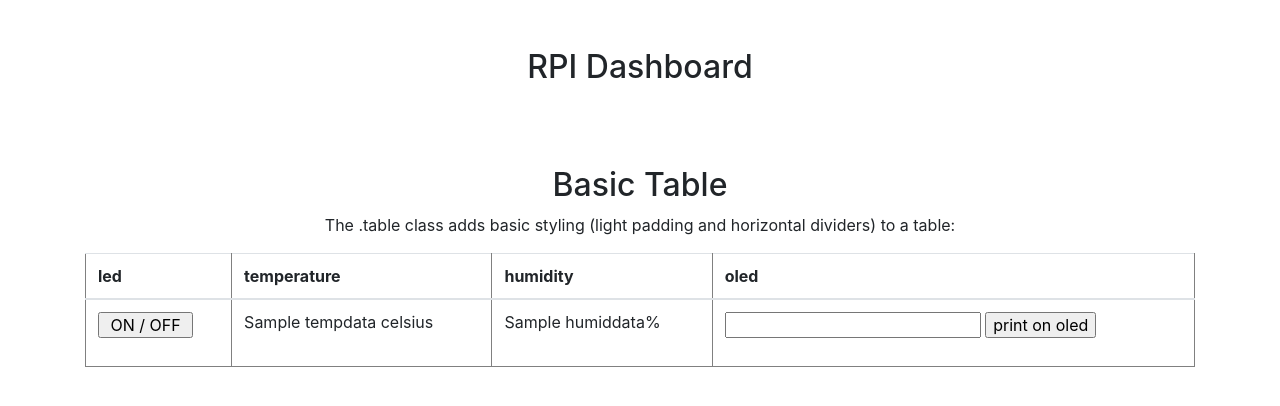
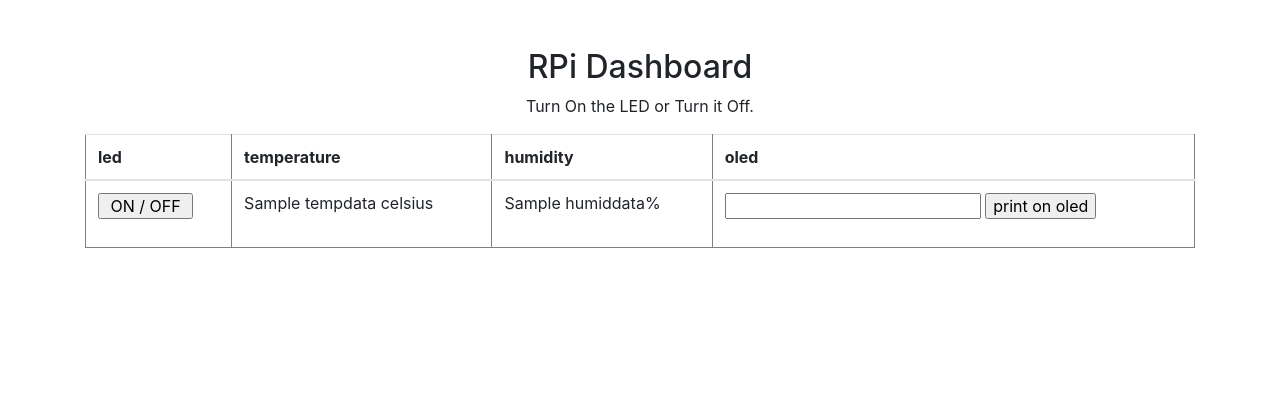
Before and after one commit to rvce-pythonic/rpi-dashboard-app, a Django app: template templates/index.html in a window 1280 px wide. Shown: the top 406 px of the page. Run offline with Django 3.2, Linux system fonts and the light colour scheme; the template is opened without the code that fills it: most values are stand-ins (such as "Sample title", 1, 10 or a date in 2020); some libraries are stand-ins or nearby versions.

Commit message:
initial commit

```diff
--- a/templates/index.html
+++ b/templates/index.html
@@ -14,15 +14,11 @@
 <body>
 
 <div class="container-fluid">
-    <div class="row text-center m-4 p-4">
-        <div class="col-md-12 text-center">
-            <h2> RPI Dashboard</h2>
-        </div>
-    </div>
+
     <div class="row text-center m-4 p-4">
         <div class="container">
-            <h2>Basic Table</h2>
-            <p>The .table class adds basic styling (light padding and horizontal dividers) to a table:</p>
+            <h2>RPi Dashboard</h2>
+            <p>Turn On the LED or Turn it Off.</p>
             <table class="table">
                 <thead>
                 <tr>
```
